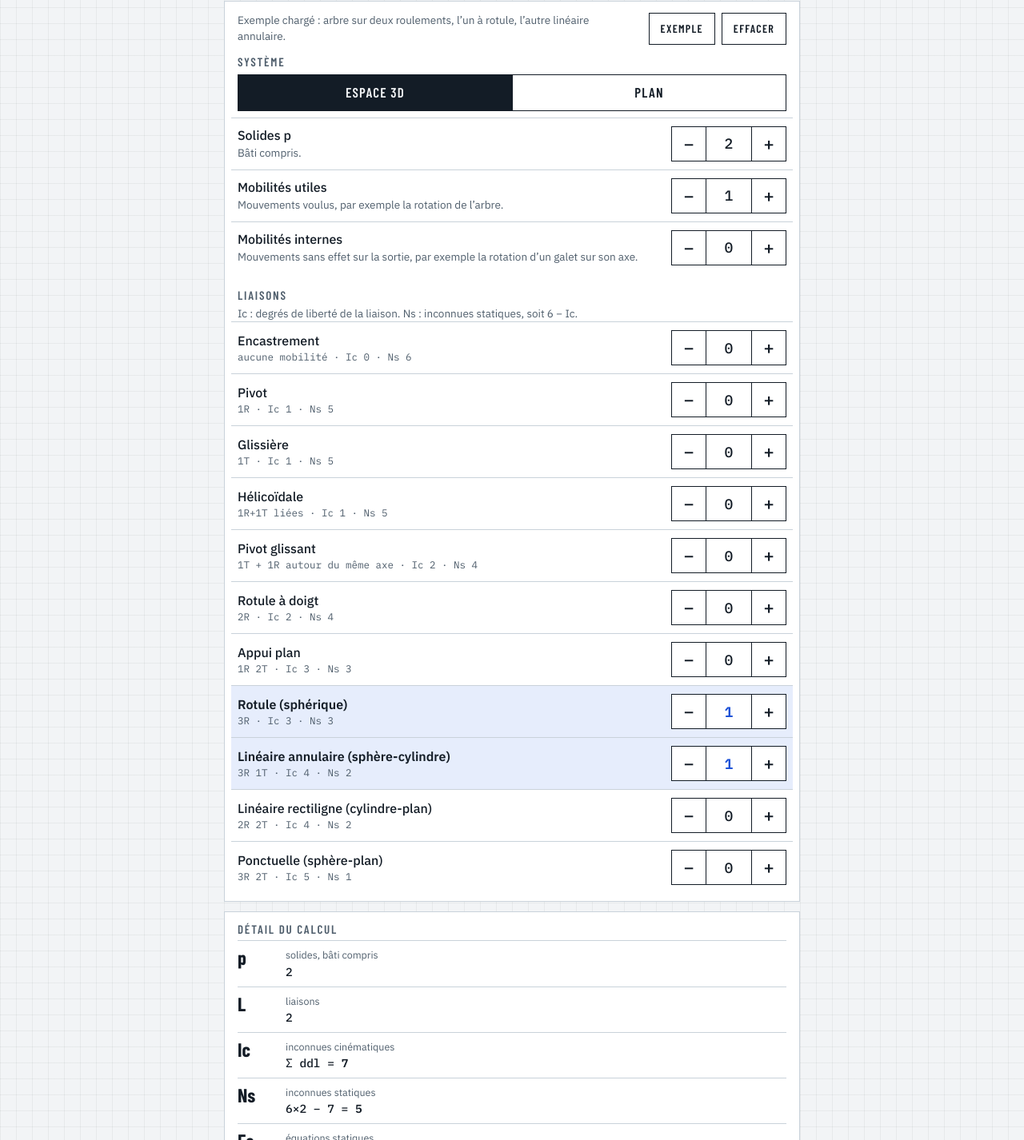
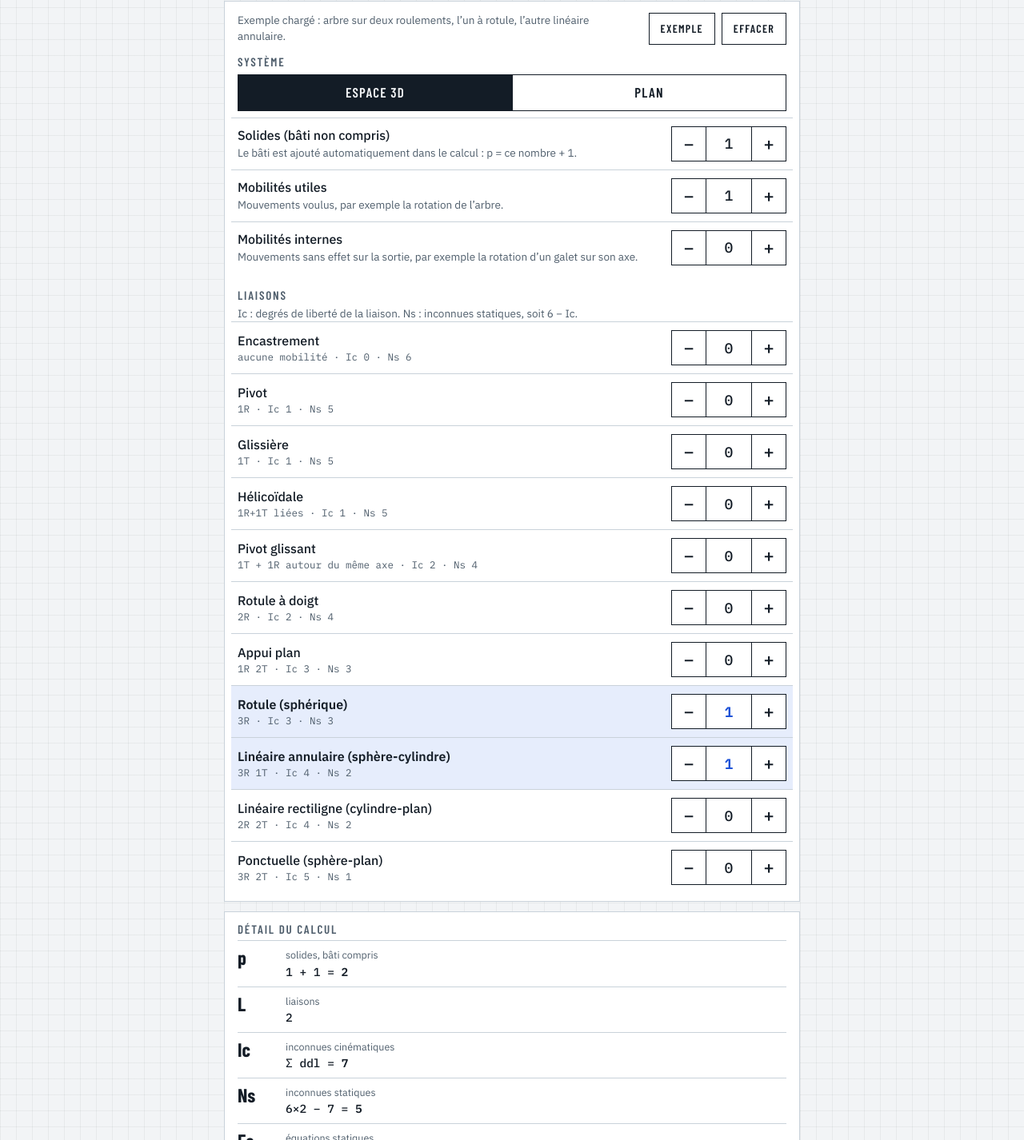
Before and after one commit to antnnmgn/hyperstatisme, a plain HTML site: page index.html in a window 1280 px wide. Shown: the part 251-1677 px from the top of the page at 80% size. Drawn offline with nearby package versions, Linux system fonts and the light colour scheme.

Commit message:
Add files via upload

```diff
--- a/index.html
+++ b/index.html
@@ -1,4 +1,12 @@
-<!doctype html><html><head><meta charset=utf8><meta name=viewport content="width=device-width,initial-scale=1,viewport-fit=cover"><style>:root{color-scheme:light;box-sizing:border-box;padding-top:env(safe-area-inset-top,0px);padding-bottom:env(safe-area-inset-bottom,0px)}html{scroll-padding-top:env(safe-area-inset-top,0px)}body{margin:0;padding:0;font:14px -apple-system,BlinkMacSystemFont,sans-serif;background:#fff;color:#000}img{max-width:100%}[hidden]:not([hidden=until-found i]){display:none!important}</style></head><body>
+<!doctype html>
+<html lang="fr">
+<head>
+<meta charset="utf-8">
+<meta name="viewport" content="width=device-width, initial-scale=1, viewport-fit=cover">
+<meta name="apple-mobile-web-app-capable" content="yes">
+<meta name="apple-mobile-web-app-title" content="Hyperstatisme">
+<meta name="theme-color" content="#F2F4F6">
+<style>:root{color-scheme:light}</style>
 <title>Degré d’hyperstatisme</title>
 <meta name="claude:viewport-fit-sides" content="cover">
 <link rel="preconnect" href="https://fonts.googleapis.com">
@@ -214,15 +222,15 @@ function coreTreillis(d, b, n, R, m){
 function $(id){ return document.getElementById(id); }
 var panel = $('panel'), tabs = $('tabs');
 var MODES = ['liaisons','portique','treillis'];
-var KEY = 'hyperstatisme-v1';
+var KEY = 'hyperstatisme-v2';
 
 var EX = {
-  liaisons: function(){ return {space:'3d', p:2, mu:1, mi:0, q3d:{rot:1, lan:1}, q2d:{}}; },
+  liaisons: function(){ return {space:'3d', p:1, mu:1, mi:0, q3d:{rot:1, lan:1}, q2d:{}}; },
   portique: function(){ return {count:'bn', b:1, n:2, C:0, r:{sim:1, art:0, gli:0, enc:1}, c:0, m:0}; },
   treillis: function(){ return {space:'2d', b:11, n:7, r2:{c1:1, c2:1}, r3:{c1:0, c2:0, c3:0}, m:0}; }
 };
 var BLANK = {
-  liaisons: function(){ return {space:'3d', p:2, mu:0, mi:0, q3d:{}, q2d:{}}; },
+  liaisons: function(){ return {space:'3d', p:1, mu:0, mi:0, q3d:{}, q2d:{}}; },
   portique: function(){ return {count:'bn', b:0, n:0, C:0, r:{sim:0, art:0, gli:0, enc:0}, c:0, m:0}; },
   treillis: function(){ return {space:'2d', b:0, n:0, r2:{c1:0, c2:0}, r3:{c1:0, c2:0, c3:0}, m:0}; }
 };
@@ -284,7 +292,7 @@ function buildLiaisons(){
   var html = toolsHTML();
   html += '<div class="group"><h2>Système</h2>' +
     segHTML('liaisons.space', [{v:'3d', t:'Espace 3D'}, {v:'2d', t:'Plan'}], 'Modèle') +
-    rowHTML({path:'liaisons.p', name:'Solides p', hint:'Bâti compris.'}) +
+    rowHTML({path:'liaisons.p', name:'Solides (bâti non compris)', hint:'Le bâti est ajouté automatiquement dans le calcul : p = ce nombre + 1.'}) +
     rowHTML({path:'liaisons.mu', name:'Mobilités utiles', hint:'Mouvements voulus, par exemple la rotation de l’arbre.'}) +
     rowHTML({path:'liaisons.mi', name:'Mobilités internes', hint:'Mouvements sans effet sur la sortie, par exemple la rotation d’un galet sur son axe.'}) +
     '</div>';
@@ -336,6 +344,7 @@ function buildTreillis(){
 
 var RECALL = {
   liaisons:
+    '<p><b>Solides</b> : tu saisis les solides sans le bâti, l’outil calcule <code>p = solides + 1</code>.</p>' +
     '<p><b>Équations statiques</b> : <code>Es = 6(p − 1)</code> dans l’espace, <code>3(p − 1)</code> dans le plan.</p>' +
     '<p><b>Inconnues statiques</b> : <code>Ns = Σ(6 − ddl)</code> soit <code>6L − Ic</code> (3L − Ic dans le plan).</p>' +
     '<p><b>Méthode statique</b> : <code>h = Ns − Es + m</code>, avec m = mobilités utiles + internes.</p>' +
@@ -380,12 +389,12 @@ function verdict(h, m, kind){
 function computeLiaisons(){
   var s = S.liaisons, is3 = s.space === '3d', k = is3 ? 6 : 3, q = is3 ? s.q3d : s.q2d;
   var items = LIAISONS[s.space].map(function(l){ return {q:toN(q[l.id]), ic:l.ic}; });
-  var p = toN(s.p), mu = toN(s.mu), mi = toN(s.mi), m = mu + mi;
+  var ns = toN(s.p), p = ns + 1, mu = toN(s.mu), mi = toN(s.mi), m = mu + mi;
   var c = coreLiaisons(k, p, m, items), warns = [], rows = [], h = c.hS;
-  if (p < 2){ warns.push('Il faut au moins 2 solides : le bâti compte pour un.'); h = null; }
-  else if (c.L < p - 1){ warns.push('Avec ' + p + ' solides, il faut au moins ' + (p - 1) + ' liaisons pour tout relier (L = ' + c.L + ').'); h = null; }
+  if (ns < 1){ warns.push('Entre au moins 1 solide, sans compter le bâti.'); h = null; }
+  else if (c.L < p - 1){ warns.push('Avec ' + ns + ' solide' + (ns > 1 ? 's' : '') + ' et le bâti, il faut au moins ' + (p - 1) + ' liaisons pour tout relier (L = ' + c.L + ').'); h = null; }
   else if (h < 0){ warns.push('h ne peut pas être négatif. Vérifie m : une mobilité oubliée ou une liaison mal comptée donne ce résultat.'); }
-  rows.push(line('p', 'solides, bâti compris', String(p)));
+  rows.push(line('p', 'solides, bâti compris', ns + ' + 1 = ' + p));
   rows.push(line('L', 'liaisons', String(c.L)));
   rows.push(line('Ic', 'inconnues cinématiques', 'Σ ddl = ' + c.Ic));
   rows.push(line('Ns', 'inconnues statiques', k + '×' + c.L + ' − ' + c.Ic + ' = ' + c.Ns));
@@ -547,5 +556,4 @@ if (MODES.indexOf(h0) >= 0) S.mode = h0;
 build(); update();
 })();
 </script>
-
-</body></html>
+</html>
```
